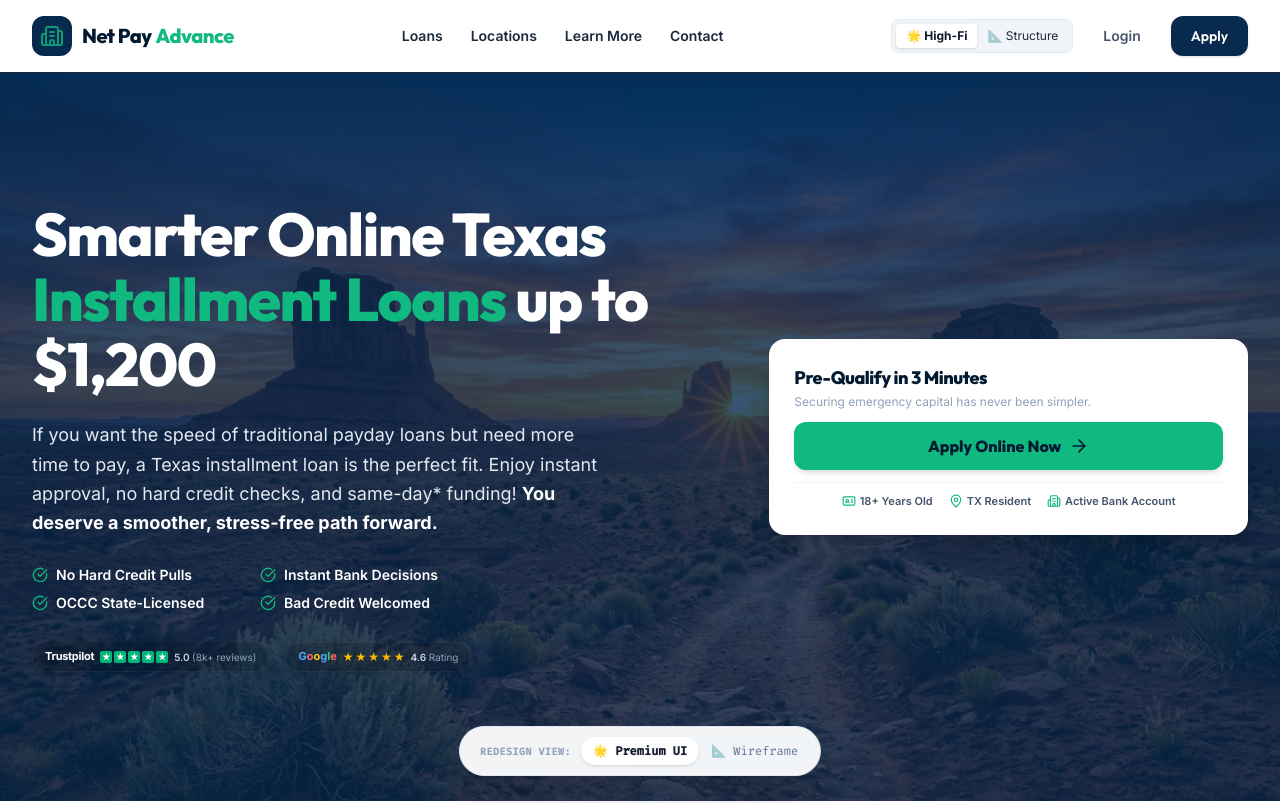
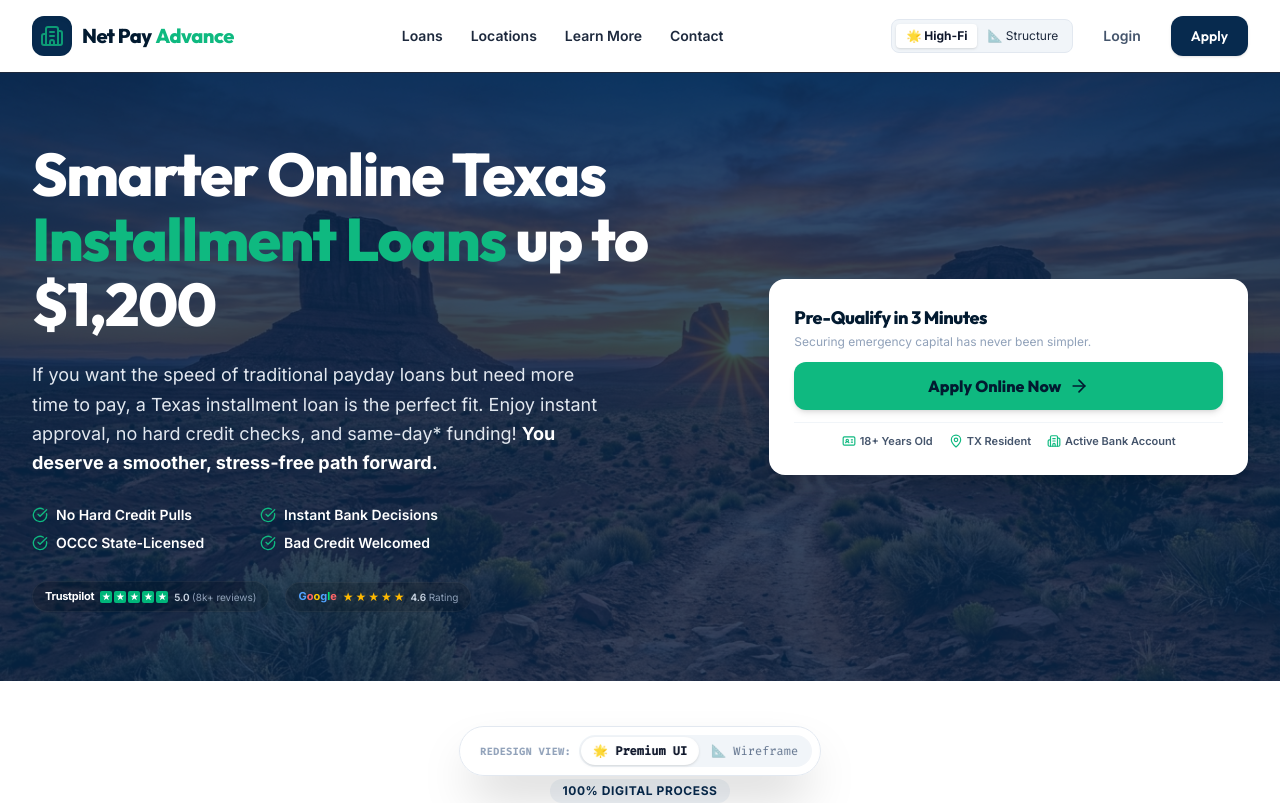
Before and after one commit to lgcoding2026/Texas-Installment-Page, a React (Vite) app: page / in a window 1280 px wide. Shown: the top 803 px of the page. Built offline with nearby package versions, Linux system fonts and the light colour scheme.

Commit message:
style: update hero section height and padding
Reduce hero section height to 85vh and adjust padding for better visual balance on smaller screens.

```diff
--- a/src/App.tsx
+++ b/src/App.tsx
@@ -258,8 +258,8 @@
         id="hero-section"
         className={
           isWireframe
-            ? "relative bg-white text-slate-900 border-b-2 border-slate-900 flex items-center min-h-[calc(100vh-72px)] py-12 md:py-24 overflow-hidden"
-            : "relative bg-brand-blue-800 text-white flex items-center min-h-[calc(100vh-72px)] py-12 md:py-24 overflow-hidden"
+            ? "relative bg-white text-slate-900 border-b-2 border-slate-900 flex items-center min-h-[calc(85vh-72px)] py-10 md:py-16 overflow-hidden"
+            : "relative bg-brand-blue-800 text-white flex items-center min-h-[calc(85vh-72px)] py-10 md:py-16 overflow-hidden"
         }
       >
         {isWireframe ? (
```
